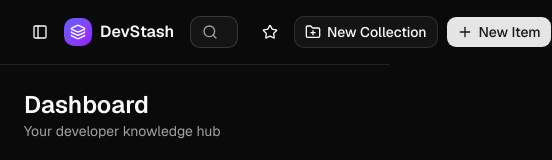
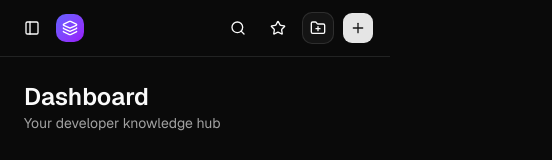
Before and after one commit to heuzin/_devstash, a Next.js app: page /dashboard in a window 390 px wide. Shown: the top 160 px of the page, 552 px wide, since content can reach past the window. Built offline with nearby package versions, Linux system fonts and the light colour scheme; no server answers; the database is empty.

Commit message:
feat: declutter top bar on small screens

```diff
--- a/context/current-feature.md
+++ b/context/current-feature.md
@@ -1,18 +1,28 @@
-# Current Feature
+# Current Feature: Mobile Top Bar
 
-<!-- Feature name and short description -->
+Declutter the app's top bar (`DashboardChrome`) on small screens. At 390px the header currently overflows the page by ~162px: "New Item" is fully off-screen, "New Collection" is clipped, and the search input collapses to a 48px empty box. Target mobile layout: `[☰] [logo] ……… [🔍] [⭐] [📁+] [+]`.
 
 ## Status
 
-Not Started
+In Progress
 
 ## Goals
 
-<!-- Bullet points of what success looks like -->
+- No horizontal page overflow from the top bar at 390px and 320px
+- "New Collection" and "New Item" become icon-only buttons below `sm` (with `aria-label`s); "New Item" stays the primary filled button
+- Search becomes an icon button opening the command palette below `sm`; full search input with "⌘K" hint from `sm` up
+- Logo shows icon only below `sm`, wordmark from `sm` up
+- Tighter mobile spacing (`px-4 py-3 gap-2`) and `flex justify-between` layout below `sm`; existing centered grid and spacing from `sm` up
+- Favorites star stays in the top bar
+- Desktop layout visually unchanged; sidebar toggle, logo link, favorites link, and both create dialogs still work at all widths
 
 ## Notes
 
-<!-- Additional context, constraints, or details from spec -->
+- Main file: `src/components/dashboard/dashboard-chrome.tsx`
+- `Logo` (`src/components/shared/logo.tsx`) is shared with the auth layout and homepage, so hiding the wordmark must be opt-in (prop or className), not a default change
+- Out of scope (considered, not chosen): a single `+` dropdown for both "New" actions on mobile, moving Favorites into the sidebar
+- UI-only, no server action/utility changes expected
+- Verify with Playwright at 320px, 390px, 768px, and 1440px
 
 ## History
 
--- a/src/components/dashboard/dashboard-chrome.tsx
+++ b/src/components/dashboard/dashboard-chrome.tsx
@@ -34,14 +34,18 @@ export function DashboardChrome({ sidebar, children }: DashboardChromeProps) {
 
   return (
     <div className="flex min-h-screen flex-col">
-      <header className="grid grid-cols-[1fr_auto_1fr] items-center gap-4 border-b border-border px-6 py-4">
+      <header className="flex items-center justify-between gap-2 border-b border-border px-4 py-3 sm:grid sm:grid-cols-[1fr_auto_1fr] sm:gap-4 sm:px-6 sm:py-4">
         <div className="flex items-center gap-2">
           <Button variant="ghost" size="icon" onClick={toggleSidebar} aria-label="Toggle sidebar">
             <PanelLeft className="size-4" />
           </Button>
-          <Logo href="/dashboard" aria-label="DevStash dashboard" />
+          <Logo
+            href="/dashboard"
+            aria-label="DevStash dashboard"
+            wordmarkClassName="hidden sm:inline"
+          />
         </div>
-        <div className="relative mx-auto w-full max-w-md">
+        <div className="relative mx-auto hidden w-full max-w-md sm:block">
           <Search className="pointer-events-none absolute top-1/2 left-3 size-4 -translate-y-1/2 text-muted-foreground" />
           <Input
             placeholder="Search... ⌘K"
@@ -54,19 +58,39 @@ export function DashboardChrome({ sidebar, children }: DashboardChromeProps) {
           <Button
             variant="ghost"
             size="icon"
+            className="sm:hidden"
+            onClick={openCommandPalette}
+            aria-label="Search"
+          >
+            <Search className="size-4" />
+          </Button>
+          <Button
+            variant="ghost"
+            size="icon"
             nativeButton={false}
             render={<Link href="/favorites" />}
             aria-label="Favorites"
           >
             <Star className="size-4" />
           </Button>
-          <Button variant="outline" onClick={() => openCreateCollectionDialog()}>
+          <Button
+            variant="outline"
+            size="icon"
+            className="sm:w-auto sm:gap-1.5 sm:px-2.5"
+            onClick={() => openCreateCollectionDialog()}
+            aria-label="New Collection"
+          >
             <FolderPlus className="size-4" />
-            New Collection
+            <span className="hidden sm:inline">New Collection</span>
           </Button>
-          <Button onClick={() => openCreateItemDialog()}>
+          <Button
+            size="icon"
+            className="sm:w-auto sm:gap-1.5 sm:px-2.5"
+            onClick={() => openCreateItemDialog()}
+            aria-label="New Item"
+          >
             <Plus className="size-4" />
-            New Item
+            <span className="hidden sm:inline">New Item</span>
           </Button>
         </div>
       </header>
@@ -88,7 +112,7 @@ export function DashboardChrome({ sidebar, children }: DashboardChromeProps) {
           </SheetContent>
         </Sheet>
 
-        <main className="flex-1 p-6">{children}</main>
+        <main className="min-w-0 flex-1 p-6">{children}</main>
       </div>
     </div>
   );
--- a/src/components/shared/logo.tsx
+++ b/src/components/shared/logo.tsx
@@ -7,9 +7,16 @@ interface LogoProps {
   size?: "default" | "lg";
   "aria-label"?: string;
   className?: string;
+  wordmarkClassName?: string;
 }
 
-export function Logo({ href, size = "default", className, ...props }: LogoProps) {
+export function Logo({
+  href,
+  size = "default",
+  className,
+  wordmarkClassName,
+  ...props
+}: LogoProps) {
   return (
     <Link
       href={href}
@@ -27,7 +34,9 @@ export function Logo({ href, size = "default", className, ...props }: LogoProps)
       >
         <Layers className="size-4" />
       </div>
-      <span className={cn("font-semibold", size === "lg" && "text-lg")}>DevStash</span>
+      <span className={cn("font-semibold", size === "lg" && "text-lg", wordmarkClassName)}>
+        DevStash
+      </span>
     </Link>
   );
 }
```
